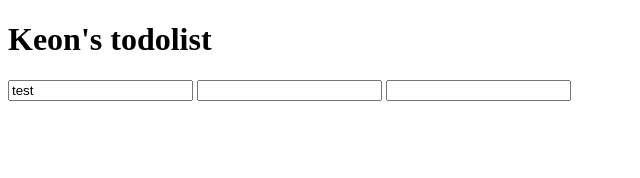
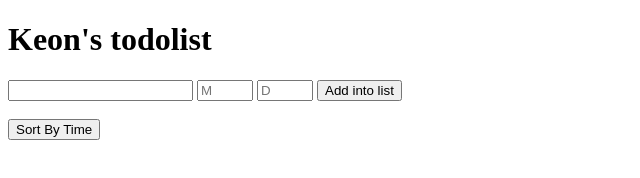
Before and after one commit to Keon-old-projects/Todolist, a plain HTML site: page index.html in a window 1280 px wide. Shown: the whole page, without its empty margins (0-640 px from the left). Drawn offline with Linux system fonts and the light colour scheme.

Commit message:
HTML環境建立

```diff
--- a/index.html
+++ b/index.html
@@ -14,13 +14,19 @@
         <h1>Keon's todolist</h1>
     </header>
     <form>
-        <input type="text" value="test"/>
-        <input type="number" maxlength="12" minlength="1"/>
-        <input type="number" minlength="1" maxlength="31"/>
+        <input type="text"/>
+        <input type="number" max="12" min="1" placeholder="M
+        "/>
+        <input type="number" min="1" max="31" placeholder="D"/>
+        <button type="submit">Add into list</button>
     </form>
+    <br>
     <section>
 
     </section>
+    <div class="btn-box">
+        <button class="btn">Sort By Time</button>
+    </div>
 </body>
 
 </html>
```
